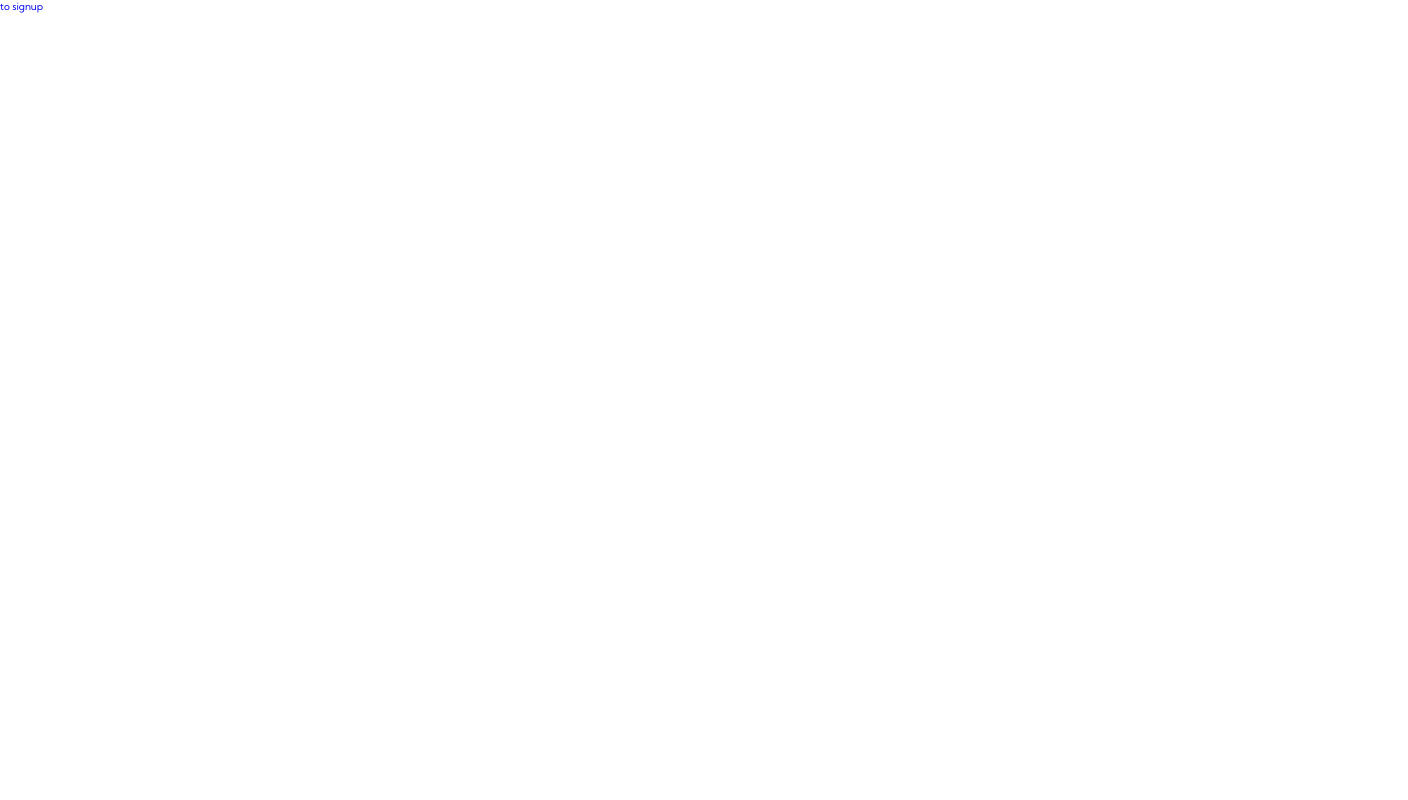
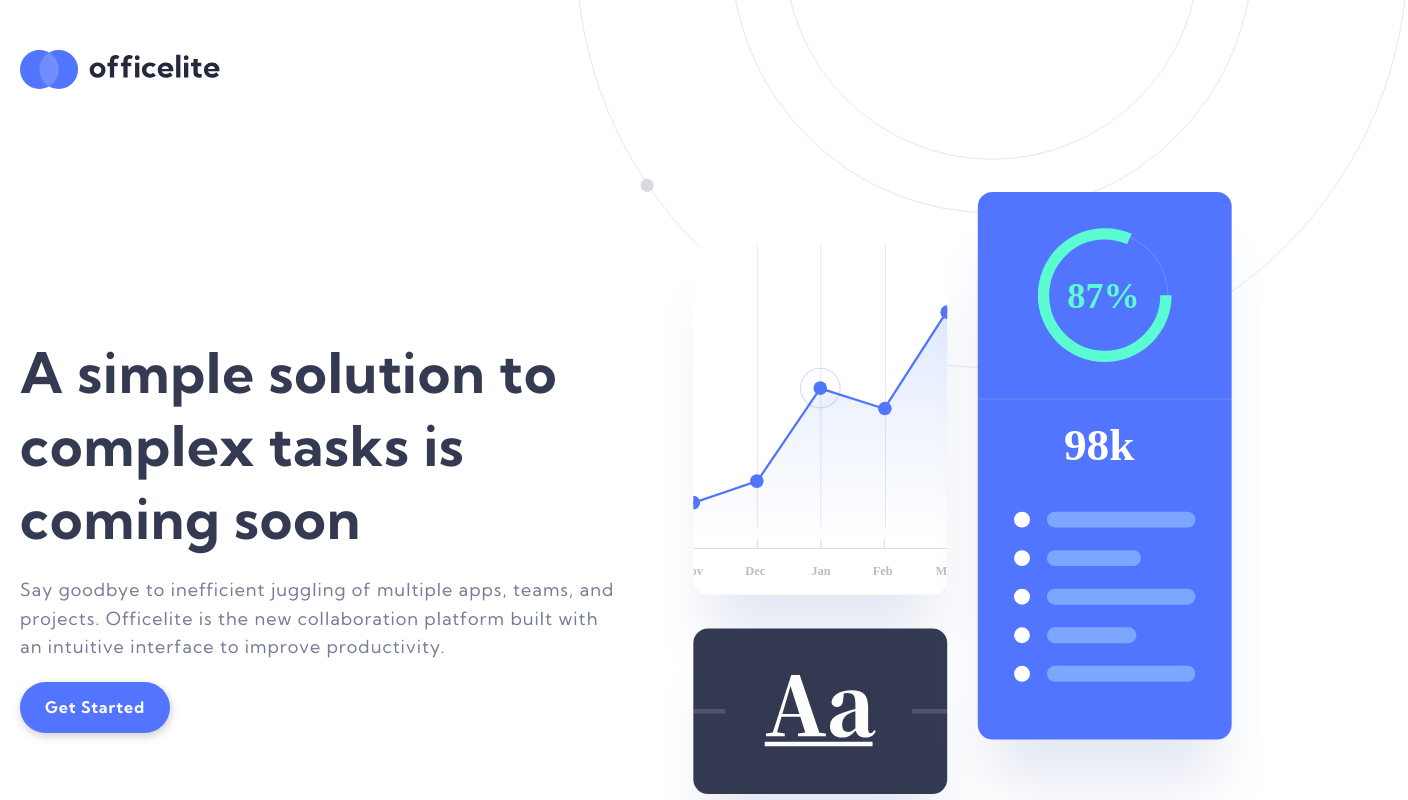
Before and after one commit to freetart/FEM-officelite-coming-soon-site, a React (Create React App) app: page / in a window 1280 px wide. Shown: the top 800 px of the page, 1408 px wide, since content can reach past the window. Built offline with nearby package versions, Linux system fonts and the light colour scheme.

Commit message:
created home header

```diff
--- a/src/App.js
+++ b/src/App.js
@@ -1,13 +1,28 @@
 import Globals from "./abstracts/Globals";
+import styled from "styled-components";
 import { BrowserRouter as Router, Switch, Route } from "react-router-dom";
 import Home from "./pages/Home";
 import SignUp from "./pages/SignUp";
+import logo from "./assets/shared/logo.svg";
+import { maxWidthLg, sectionSpacingSm } from "./abstracts/Mixins";
+
+const Nav = styled.nav`
+  ${maxWidthLg}
+  ${sectionSpacingSm}
+
+  .logo {
+    width: 20rem;
+  }
+`;
 
 const App = () => {
   return (
     <>
       <Globals />
       <Router>
+        <Nav>
+          <img className="logo" src={logo} alt="officelite logo" />
+        </Nav>
         <Switch>
           <Route exact path="/" component={Home} />
           <Route exact path="/SignUp" component={SignUp} />
--- a/src/abstracts/Globals.js
+++ b/src/abstracts/Globals.js
@@ -7,13 +7,17 @@ const Globals = createGlobalStyle`
     --white: hsl(0, 0%, 100%);
     --lightBlue: hsl(228, 100%, 75%);
     --blue: hsl(228, 100%, 66%);
-    --grayishBlye: hsl(227, 13%, 52%);
+    --grayishBlue: hsl(227, 13%, 52%);
     --darkBlue: hsl(228, 22%, 26%);
     --veryDarkBlue: hsl(229, 22%, 19%);
     --red: hsl(0, 83%, 65%);
 
     /* radius */
     --mainRadius: 1rem;
+    --btnRadius: 5rem;
+
+    /* grid gap */
+    --gap: 5rem;
 
     /* shadows */
     --mainShadow: 0.1rem 0.3rem 1rem rgba(0, 0, 0, .2);
@@ -46,6 +50,7 @@ const Globals = createGlobalStyle`
   body {
     font-family: 'Kumbh Sans', sans-serif;
     overflow-x: hidden;
+    position: relative;
   }
 
   img {
--- /dev/null
+++ b/src/components/Home/Header.js
@@ -0,0 +1,57 @@
+import styled from "styled-components";
+import { Link } from "react-router-dom";
+import { MainHeading } from "../styledElements/Headings";
+import Paragraph from "../styledElements/Paragraphs";
+import Button from "../styledElements/Buttons";
+import headerImg from "../../assets/home/illustration-charts.svg";
+import bgPattern from "../../assets/home/bg-pattern-header.svg";
+import { maxWidthLg, sectionSpacingSm } from "../../abstracts/Mixins";
+
+const Container = styled.div`
+  ${maxWidthLg}
+  ${sectionSpacingSm}
+  display: grid;
+  grid-template-columns: repeat(2, 1fr);
+  align-items: center;
+  gap: var(--gap);
+
+  .header-info,
+  .header-img {
+    position: relative;
+    z-index: 5;
+  }
+
+  .header-bg-pattern {
+    position: absolute;
+    top: -50%;
+    right: -10%;
+    width: 65%;
+    z-index: 1;
+  }
+`;
+
+const Header = () => {
+  return (
+    <header>
+      <Container>
+        <div className="header-info">
+          <MainHeading>
+            A simple solution to complex tasks is coming soon
+          </MainHeading>
+          <Paragraph>
+            Say goodbye to inefficient juggling of multiple apps, teams, and
+            projects. Officelite is the new collaboration platform built with an
+            intuitive interface to improve productivity.
+          </Paragraph>
+          <Link to="/SignUp">
+            <Button primary>Get Started</Button>
+          </Link>
+        </div>
+        <img className="header-img" src={headerImg} alt="charts" />
+        <img className="header-bg-pattern" src={bgPattern} alt="" />
+      </Container>
+    </header>
+  );
+};
+
+export default Header;
--- /dev/null
+++ b/src/components/styledElements/Buttons.js
@@ -0,0 +1,22 @@
+import styled, { css } from "styled-components";
+import { headingStyles } from "../../abstracts/Mixins";
+
+const Button = styled.button`
+  ${headingStyles}
+  border: 0;
+  outline: 0;
+  border-radius: var(--btnRadius);
+  padding: 1.5rem 2.5rem;
+  font-size: 1.6rem;
+  display: inline-block;
+  box-shadow: var(--mainShadow);
+
+  ${({ primary }) =>
+    primary &&
+    css`
+      background-color: var(--blue);
+      color: var(--white);
+    `}
+`;
+
+export default Button;
--- /dev/null
+++ b/src/components/styledElements/Headings.js
@@ -0,0 +1,8 @@
+import styled from "styled-components";
+import { headingStyles } from "../../abstracts/Mixins";
+
+export const MainHeading = styled.h1`
+  ${headingStyles}
+  font-size: 5.6rem;
+  color: var(--darkBlue);
+`;
--- /dev/null
+++ b/src/components/styledElements/Paragraphs.js
@@ -0,0 +1,11 @@
+import styled from "styled-components";
+import { textStyles } from "../../abstracts/Mixins";
+
+const Paragraph = styled.p`
+  ${textStyles}
+  font-size: 1.8rem;
+  padding: 2rem 0;
+  color: var(--grayishBlue);
+`;
+
+export default Paragraph;
--- a/src/pages/Home.js
+++ b/src/pages/Home.js
@@ -1,9 +1,9 @@
-import { Link } from "react-router-dom";
+import Header from "../components/Home/Header";
 
 const Home = () => {
   return (
     <>
-      <Link to="/SignUp">to signup</Link>
+      <Header />
     </>
   );
 };
```
